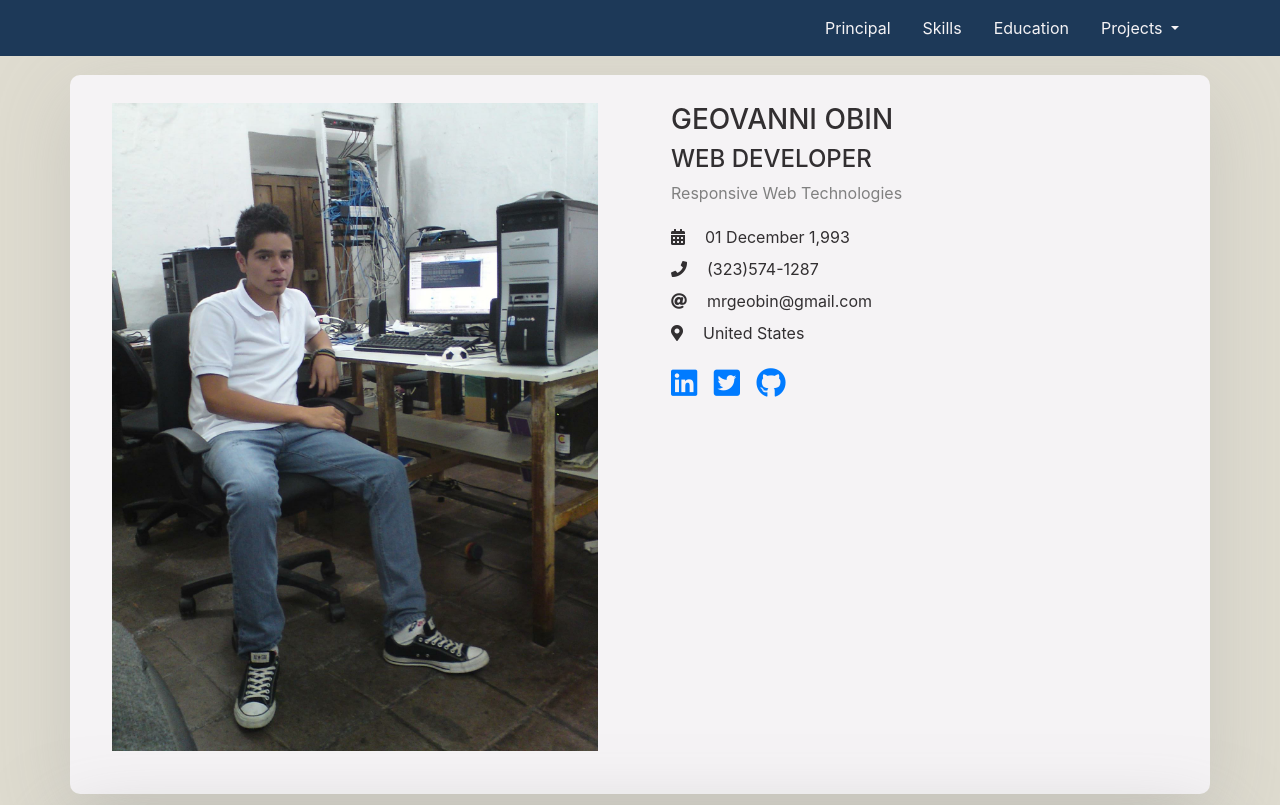
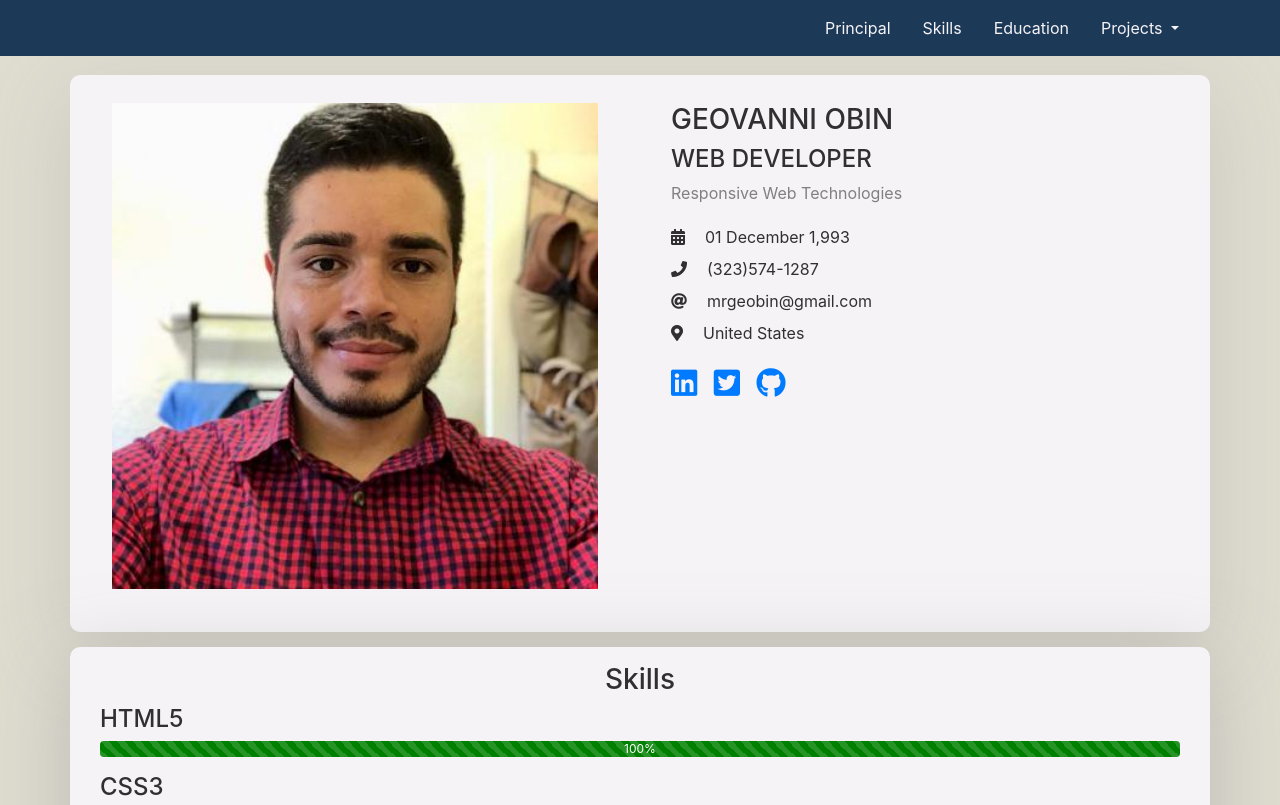
Before and after one commit to MrGeObin/Portfolio, a plain HTML site: page index.html in a window 1280 px wide. Shown: the top 805 px of the page. Drawn offline with nearby package versions, Linux system fonts and the light colour scheme.

Commit message:
profile pic updated

```diff
--- a/index.html
+++ b/index.html
@@ -49,7 +49,7 @@
             <div class="row">
                 <div class="col-12 col-md-6 col-xl-6 img-col d.flex align-items-center">
                     <div class="img-container d-flex justify-content-center">
-                        <img src="/imgs/pic.jpg" alt="profile-pic">
+                        <img src="/imgs/pp.jpg" alt="profile-pic">
                     </div>
                 </div>
                 <div class="col-12 col-md-6 col-xl-6 txt-col">
```
Also changed, not shown: imgs/pp.jpg (added).
